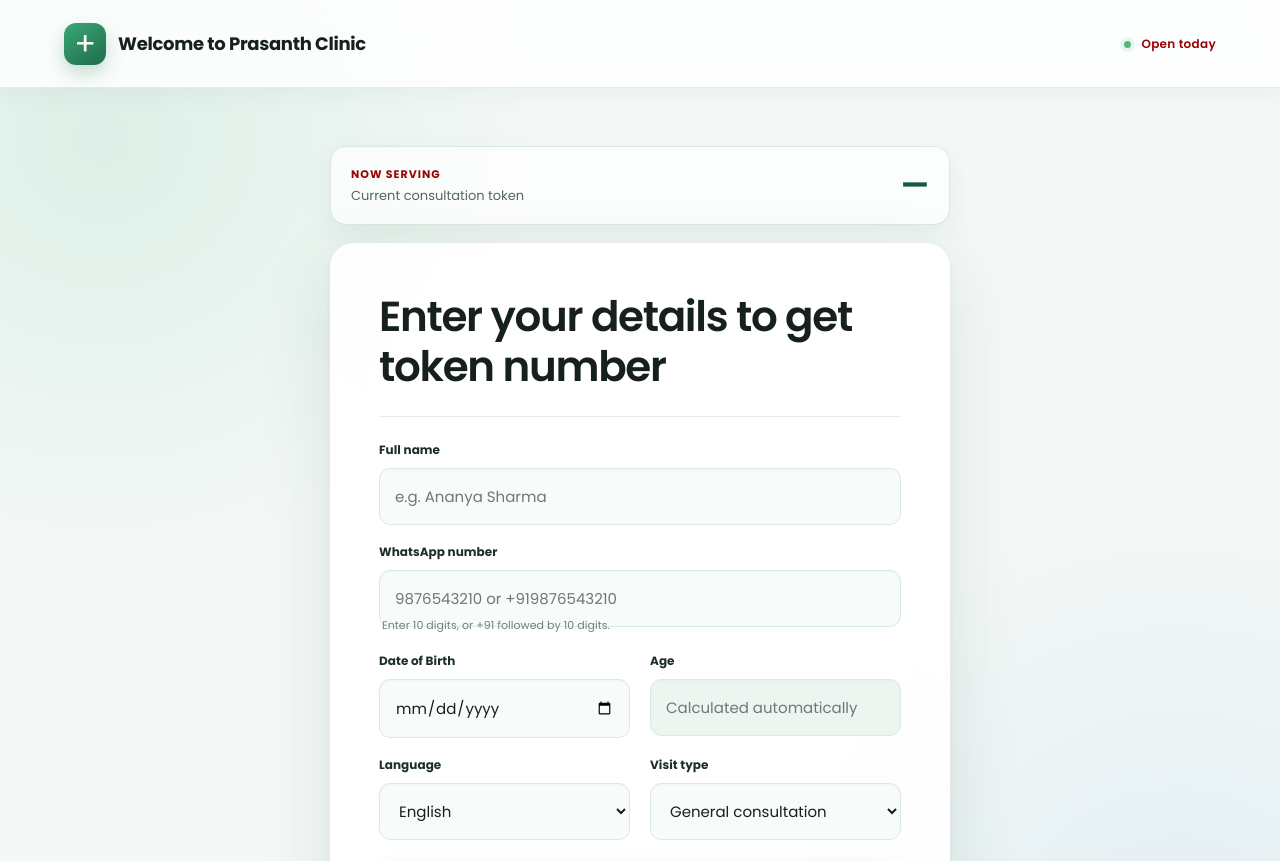
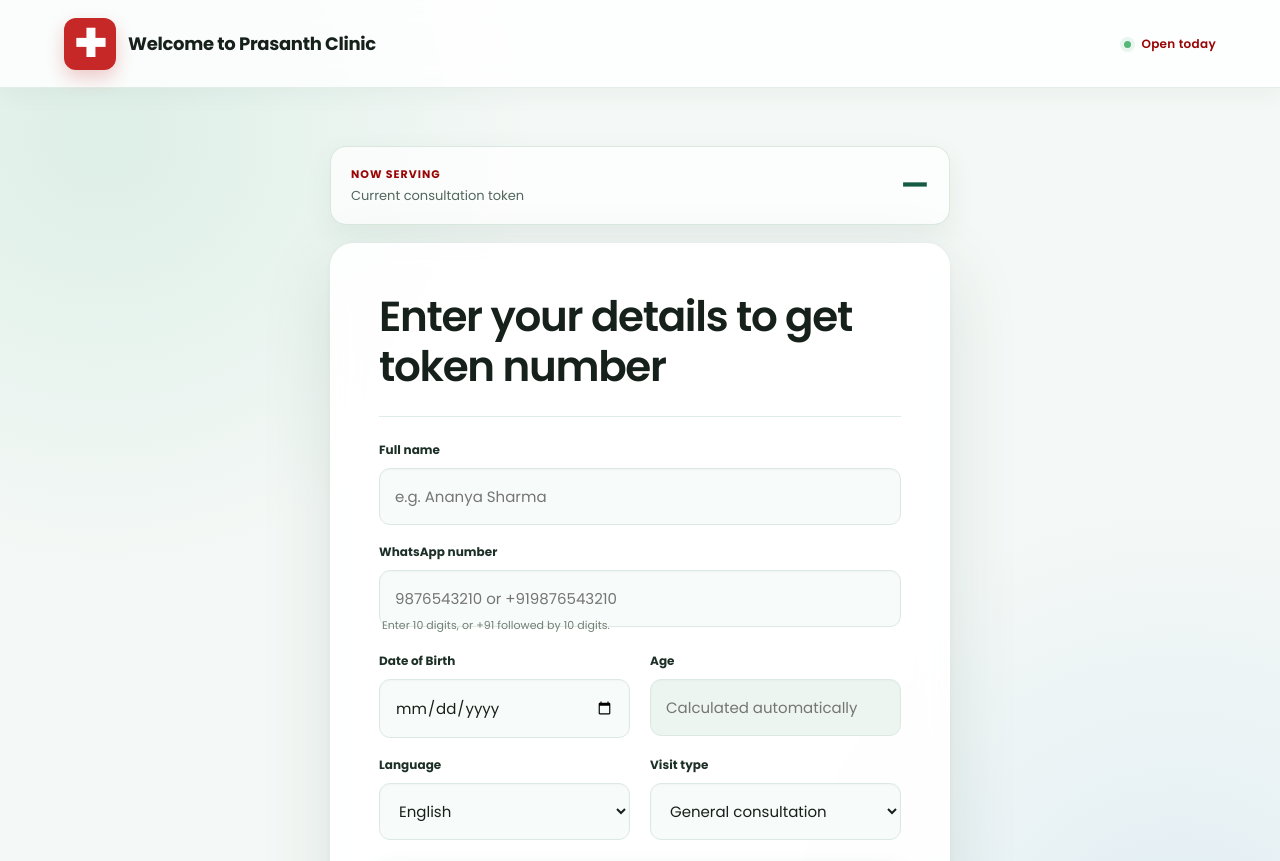
Before and after one commit to prasanthkumarnp73/hosting_free, a website: page frontend/index.html in a window 1280 px wide. Shown: the top 861 px of the page. Drawn offline with Linux system fonts and the light colour scheme; no server answers.

Commit message:
save changes

```diff
--- a/frontend/css/style.css
+++ b/frontend/css/style.css
@@ -185,12 +185,14 @@ td:first-child { color: var(--orange); font-weight: 700; }
 }
 .patient-page .brand { gap: 12px; font-family: 'Poppins', sans-serif; font-size: 18px; letter-spacing: -.3px; }
 .patient-page .brand-mark {
-  width: 42px;
-  height: 42px;
+  width: 52px;
+  height: 52px;
   border-radius: 12px;
-  background: linear-gradient(145deg, #39a875, #216b4c);
-  box-shadow: 0 8px 18px rgba(43, 122, 85, .25);
-  font-size: 32px;
+  background: #c62828;
+  box-shadow: 0 8px 18px rgba(198, 40, 40, .24);
+  color: #fff;
+  font-size: 38px;
+  font-weight: 700;
   line-height: 1;
 }
 .patient-page .patient-shell { max-width: 760px; min-height: calc(100vh - 148px); padding: 58px 24px; }
@@ -293,7 +295,7 @@ td:first-child { color: var(--orange); font-weight: 700; }
 @media (max-width: 480px) {
   .patient-page .topbar { height: 76px; padding: 0 18px; }
   .patient-page .brand { font-size: 15px; }
-  .patient-page .brand-mark { width: 38px; height: 38px; font-size: 29px; }
+  .patient-page .brand-mark { width: 44px; height: 44px; font-size: 32px; }
   .patient-page .patient-shell { padding: 34px 16px; }
   .patient-page .public-queue { padding: 14px 16px; }
   .patient-page .public-queue strong { font-size: 25px; }
--- a/frontend/index.html
+++ b/frontend/index.html
@@ -5,7 +5,7 @@
   <title>Welcome to Prasanth Clinic | Get your token</title><link rel="stylesheet" href="/css/style.css">
 </head>
 <body class="patient-page">
-  <header class="topbar"><div class="brand"><span class="brand-mark">+</span><span>Welcome to Prasanth Clinic</span></div><span class="status-pill"><i></i> Open today</span></header>
+  <header class="topbar"><div class="brand"><span class="brand-mark" aria-label="Hospital">✚</span><span>Welcome to Prasanth Clinic</span></div><span class="status-pill"><i></i> Open today</span></header>
   <main class="patient-shell">
     <section class="public-queue" aria-live="polite"><div><p class="public-queue-label">NOW SERVING</p><p class="public-queue-copy">Current consultation token</p></div><strong id="public-current-token">—</strong></section>
     <section class="form-card"><div class="card-heading"><h2>Enter your details to get token number</h2></div>
```
